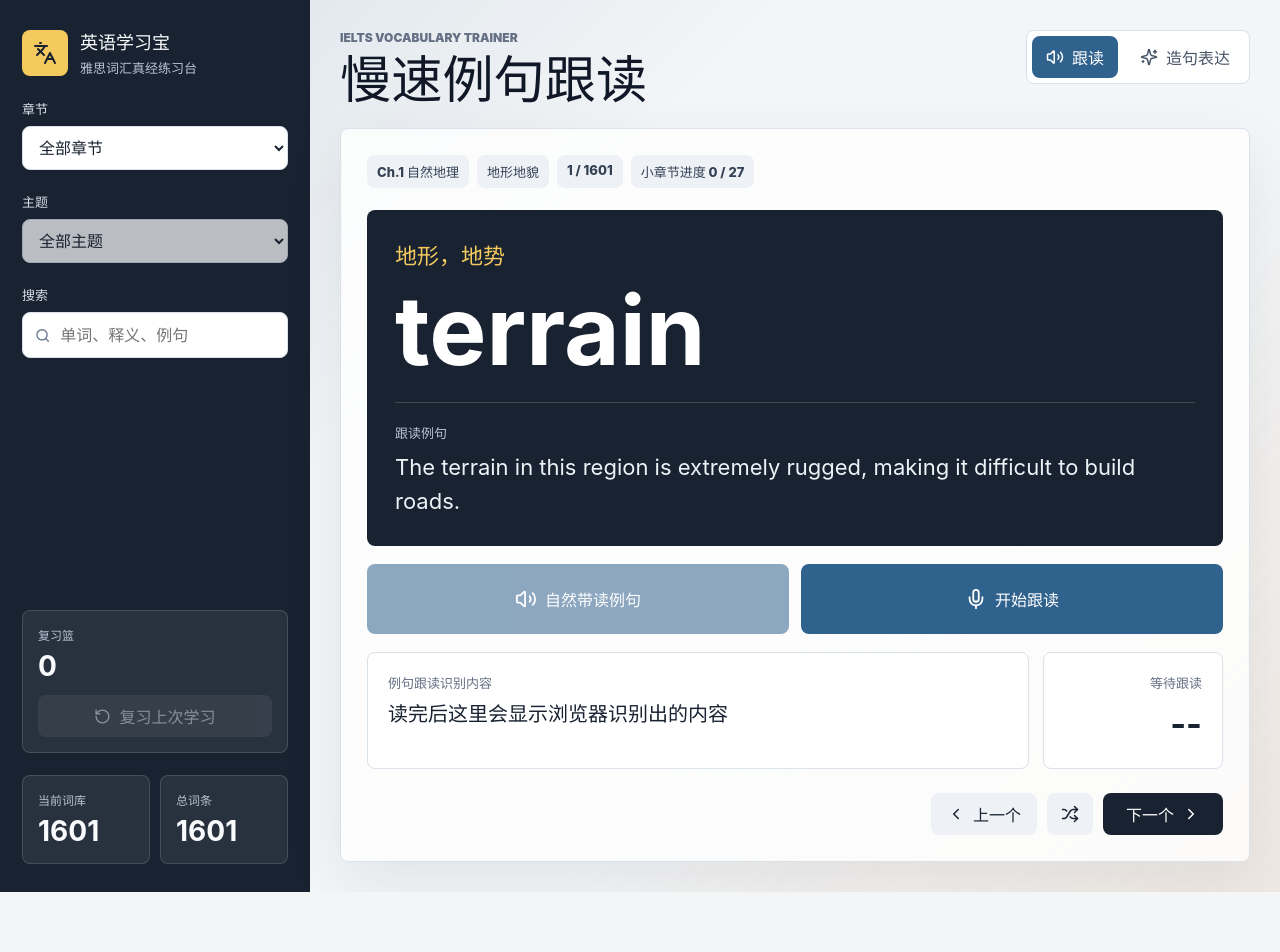
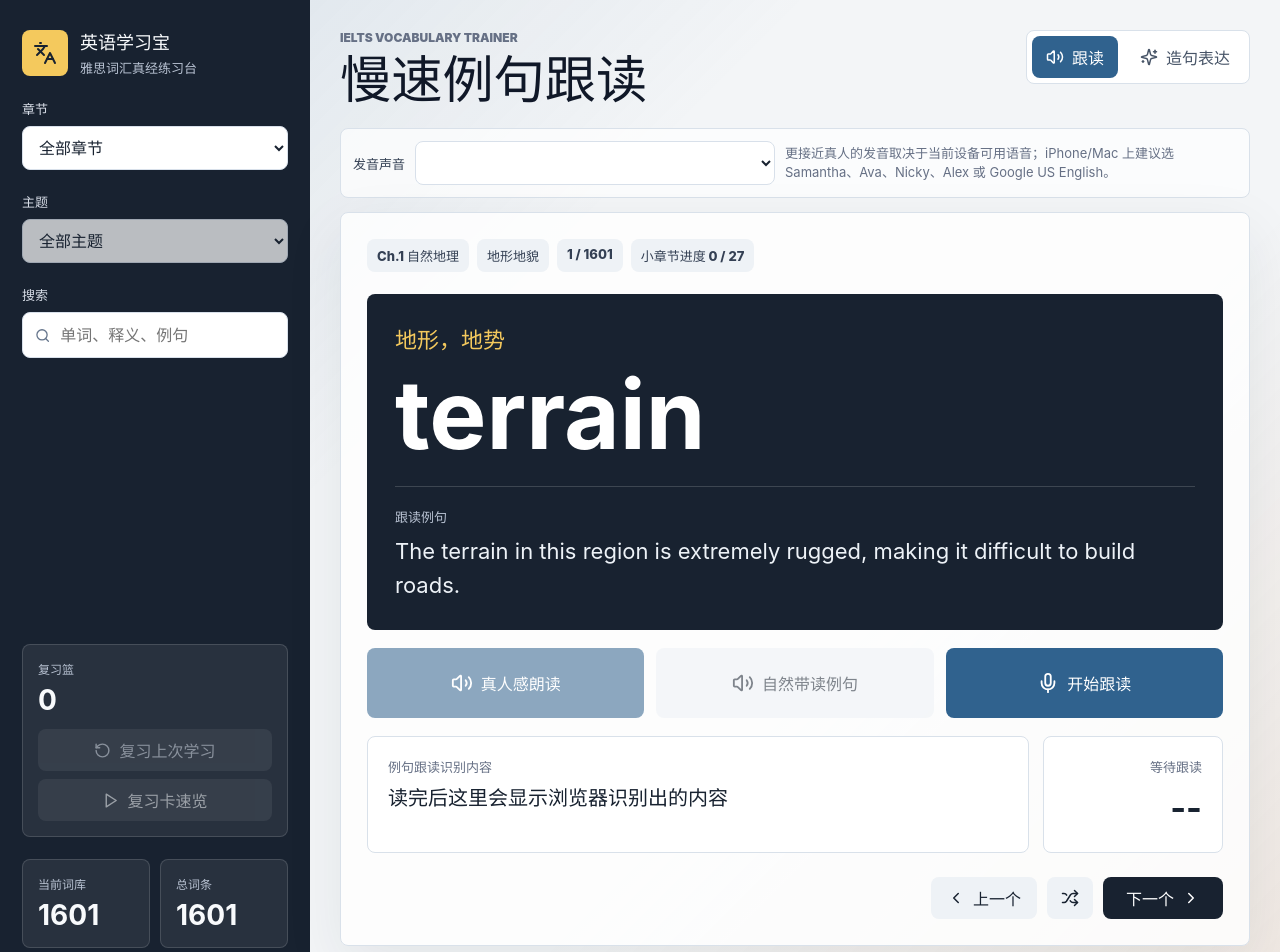
Before and after one commit to johnirving6666sgp/english-bao, a React (Vite) app: page / in a window 1280 px wide. Shown: the top 952 px of the page. Before the commit the page ends 892 px from the top, so only its background shows below. Built offline with nearby package versions, Linux system fonts and the light colour scheme.

Commit message:
Improve speech and review continuity

```diff
--- a/src/main.jsx
+++ b/src/main.jsx
@@ -6,6 +6,7 @@ import {
   Languages,
   Mic,
   MicOff,
+  Play,
   RotateCcw,
   Search,
   Shuffle,
@@ -18,6 +19,8 @@ import './styles.css';
 
 const SpeechRecognition = window.SpeechRecognition || window.webkitSpeechRecognition || null;
 const REVIEW_STORAGE_KEY = 'english-bao-recent-study-v1';
+const PROGRESS_STORAGE_KEY = 'english-bao-last-progress-v1';
+const VOICE_STORAGE_KEY = 'english-bao-voice-v1';
 const MAX_REVIEW_ITEMS = 80;
 
 const normalize = (value) =>
@@ -93,15 +96,33 @@ const saveReviewIds = (ids) => {
   localStorage.setItem(REVIEW_STORAGE_KEY, JSON.stringify(ids.slice(0, MAX_REVIEW_ITEMS)));
 };
 
+const loadProgress = () => {
+  try {
+    return JSON.parse(localStorage.getItem(PROGRESS_STORAGE_KEY) || '{}');
+  } catch {
+    return {};
+  }
+};
+
+const loadVoiceName = () => {
+  try {
+    return localStorage.getItem(VOICE_STORAGE_KEY) || '';
+  } catch {
+    return '';
+  }
+};
+
 function App() {
   const allEntries = useMemo(() => flattenEntries(vocabChapters), []);
-  const [chapterId, setChapterId] = useState('all');
-  const [sectionTitle, setSectionTitle] = useState('all');
-  const [query, setQuery] = useState('');
-  const [mode, setMode] = useState('repeat');
+  const savedProgress = useMemo(() => loadProgress(), []);
+  const [chapterId, setChapterId] = useState(savedProgress.chapterId || 'all');
+  const [sectionTitle, setSectionTitle] = useState(savedProgress.sectionTitle || 'all');
+  const [query, setQuery] = useState(savedProgress.query || '');
+  const [mode, setMode] = useState(savedProgress.mode || 'repeat');
   const [reviewIds, setReviewIds] = useState(loadReviewIds);
   const [reviewActive, setReviewActive] = useState(false);
-  const [index, setIndex] = useState(0);
+  const [reviewCardActive, setReviewCardActive] = useState(false);
+  const [index, setIndex] = useState(savedProgress.index || 0);
   const [englishExpression, setEnglishExpression] = useState('');
   const [submitted, setSubmitted] = useState(false);
   const [spokenText, setSpokenText] = useState('');
@@ -109,6 +130,8 @@ function App() {
   const [speechStatus, setSpeechStatus] = useState('');
   const [listening, setListening] = useState(false);
   const [voiceReady, setVoiceReady] = useState(false);
+  const [voices, setVoices] = useState([]);
+  const [selectedVoiceName, setSelectedVoiceName] = useState(loadVoiceName);
   const [scores, setScores] = useState({});
   const [sectionResult, setSectionResult] = useState(null);
   const recognitionRef = useRef(null);
@@ -119,8 +142,8 @@ function App() {
 
   const filteredEntries = useMemo(() => {
     if (reviewActive) {
-      const reviewSet = new Set(reviewIds);
-      const reviewEntries = allEntries.filter((entry) => reviewSet.has(entry.id));
+      const entryMap = new Map(allEntries.map((entry) => [entry.id, entry]));
+      const reviewEntries = reviewIds.map((id) => entryMap.get(id)).filter(Boolean);
       return reviewEntries.length ? reviewEntries : allEntries;
     }
 
@@ -149,17 +172,46 @@ function App() {
   const expressionScore = scoreExpression(englishExpression, current.term);
 
   useEffect(() => {
-    setIndex(0);
+    setIndex((value) => Math.min(value, Math.max(filteredEntries.length - 1, 0)));
+  }, [filteredEntries.length]);
+
+  useEffect(() => {
     resetCardState();
     setSectionResult(null);
-  }, [chapterId, sectionTitle, query, mode, reviewActive]);
+  }, [chapterId, sectionTitle, query, mode, reviewActive, reviewCardActive]);
 
   useEffect(() => {
-    const syncVoices = () => setVoiceReady(window.speechSynthesis.getVoices().length > 0);
+    const syncVoices = () => {
+      const nextVoices = window.speechSynthesis.getVoices().filter((voice) => voice.lang.startsWith('en'));
+      setVoices(nextVoices);
+      setVoiceReady(nextVoices.length > 0);
+      if (!selectedVoiceName && nextVoices.length) {
+        setSelectedVoiceName(pickEnglishVoice(nextVoices)?.name || nextVoices[0].name);
+      }
+    };
     syncVoices();
     window.speechSynthesis.addEventListener('voiceschanged', syncVoices);
     return () => window.speechSynthesis.removeEventListener('voiceschanged', syncVoices);
-  }, []);
+  }, [selectedVoiceName]);
+
+  useEffect(() => {
+    if (!selectedVoiceName) return;
+    localStorage.setItem(VOICE_STORAGE_KEY, selectedVoiceName);
+  }, [selectedVoiceName]);
+
+  useEffect(() => {
+    if (reviewActive) return;
+    localStorage.setItem(
+      PROGRESS_STORAGE_KEY,
+      JSON.stringify({
+        chapterId,
+        sectionTitle,
+        query,
+        mode,
+        index
+      })
+    );
+  }, [chapterId, index, mode, query, reviewActive, sectionTitle]);
 
   function resetCardState() {
     setEnglishExpression('');
@@ -185,6 +237,11 @@ function App() {
     voices.find((voice) => voice.lang.startsWith('en')) ||
     null;
 
+  const activeVoice = () => {
+    const browserVoices = voices.length ? voices : window.speechSynthesis.getVoices();
+    return browserVoices.find((voice) => voice.name === selectedVoiceName) || pickEnglishVoice(browserVoices);
+  };
+
   const splitForClearSpeech = (text) => {
     const chunks = text
       .replace(/\s+/g, ' ')
@@ -208,10 +265,11 @@ function App() {
     const config = typeof options === 'number' ? { rate: options } : options;
     const modeName = config.mode ?? 'guided';
     window.speechSynthesis.cancel();
-    const voices = window.speechSynthesis.getVoices();
-    const voice = pickEnglishVoice(voices);
+    const voice = activeVoice();
     const chunks =
-      modeName === 'guided'
+      modeName === 'human'
+        ? [{ text, rate: config.rate ?? 0.82, pitch: 1, pause: 0 }]
+        : modeName === 'guided'
         ? [
             { text, rate: 0.72, pitch: 1, pause: 760 },
             ...splitForClearSpeech(text).map((chunk, chunkIndex) => ({
@@ -359,6 +417,7 @@ function App() {
   const startReview = () => {
     if (!reviewIds.length) return;
     setReviewActive(true);
+    setReviewCardActive(false);
     setQuery('');
     setIndex(0);
     resetCardState();
@@ -367,6 +426,18 @@ function App() {
 
   const stopReview = () => {
     setReviewActive(false);
+    setReviewCardActive(false);
+    setIndex(0);
+    resetCardState();
+    setSectionResult(null);
+  };
+
+  const startReviewCards = () => {
+    if (!reviewIds.length) return;
+    setReviewActive(true);
+    setReviewCardActive(true);
+    setQuery('');
+    setMode('repeat');
     setIndex(0);
     resetCardState();
     setSectionResult(null);
@@ -394,6 +465,7 @@ function App() {
             onChange={(event) => {
               setChapterId(event.target.value);
               setSectionTitle('all');
+              setIndex(0);
             }}
           >
             <option value="all">全部章节</option>
@@ -410,7 +482,10 @@ function App() {
           <select
             id="section"
             value={sectionTitle}
-            onChange={(event) => setSectionTitle(event.target.value)}
+            onChange={(event) => {
+              setSectionTitle(event.target.value);
+              setIndex(0);
+            }}
             disabled={!selectedChapter || reviewActive}
           >
             <option value="all">全部主题</option>
@@ -431,7 +506,10 @@ function App() {
               value={query}
               placeholder="单词、释义、例句"
               disabled={reviewActive}
-              onChange={(event) => setQuery(event.target.value)}
+              onChange={(event) => {
+                setQuery(event.target.value);
+                setIndex(0);
+              }}
             />
           </div>
         </div>
@@ -447,10 +525,16 @@ function App() {
               返回词库
             </button>
           ) : (
-            <button className="review-button" onClick={startReview} disabled={!reviewIds.length}>
-              <RotateCcw size={17} />
-              复习上次学习
-            </button>
+            <div className="review-actions">
+              <button className="review-button" onClick={startReview} disabled={!reviewIds.length}>
+                <RotateCcw size={17} />
+                复习上次学习
+              </button>
+              <button className="review-button quiet" onClick={startReviewCards} disabled={!reviewIds.length}>
+                <Play size={17} />
+                复习卡速览
+              </button>
+            </div>
           )}
         </section>
 
@@ -470,21 +554,47 @@ function App() {
         <header className="topbar">
           <div>
             <p className="eyebrow">
-              {reviewActive ? 'Review Mode' : 'IELTS Vocabulary Trainer'}
+              {reviewCardActive ? 'Review Cards' : reviewActive ? 'Review Mode' : 'IELTS Vocabulary Trainer'}
             </p>
-            <h1>{mode === 'repeat' ? '慢速例句跟读' : '看中文例句，复写英文表达'}</h1>
+            <h1>
+              {reviewCardActive ? '复习卡速览' : mode === 'repeat' ? '慢速例句跟读' : '看中文例句，复写英文表达'}
+            </h1>
           </div>
           <div className="mode-tabs" role="tablist" aria-label="练习模式">
-            <button className={mode === 'repeat' ? 'active' : ''} onClick={() => setMode('repeat')}>
+            <button
+              className={mode === 'repeat' ? 'active' : ''}
+              onClick={() => {
+                setReviewCardActive(false);
+                setMode('repeat');
+              }}
+            >
               <Volume2 size={18} />
               跟读
             </button>
-            <button className={mode === 'recall' ? 'active' : ''} onClick={() => setMode('recall')}>
+            <button
+              className={mode === 'recall' ? 'active' : ''}
+              onClick={() => {
+                setReviewCardActive(false);
+                setMode('recall');
+              }}
+            >
               <Sparkles size={18} />
               造句表达
             </button>
           </div>
         </header>
+
+        <section className="voice-panel">
+          <label htmlFor="voice">发音声音</label>
+          <select id="voice" value={selectedVoiceName} onChange={(event) => setSelectedVoiceName(event.target.value)}>
+            {voices.map((voice) => (
+              <option key={`${voice.name}-${voice.lang}`} value={voice.name}>
+                {voice.name} · {voice.lang}
+              </option>
+            ))}
+          </select>
+          <span>更接近真人的发音取决于当前设备可用语音；iPhone/Mac 上建议选 Samantha、Ava、Nicky、Alex 或 Google US English。</span>
+        </section>
 
         <section className="practice-card">
           {sectionResult && <SectionResult result={sectionResult} onClose={() => setSectionResult(null)} />}
@@ -500,7 +610,16 @@ function App() {
             </span>
           </div>
 
-          {mode === 'repeat' ? (
+          {reviewCardActive ? (
+            <ReviewFlashcard
+              current={current}
+              index={index}
+              total={filteredEntries.length}
+              moveTo={moveTo}
+              rememberStudy={rememberStudy}
+              speak={speak}
+            />
+          ) : mode === 'repeat' ? (
             <RepeatPractice
               current={current}
               listening={listening}
@@ -569,7 +688,11 @@ function RepeatPractice({
       </div>
 
       <div className="repeat-controls">
-        <button className="listen-button selected" onClick={() => speak(current.example, { mode: 'guided' })} disabled={!voiceReady}>
+        <button className="listen-button selected" onClick={() => speak(current.example, { mode: 'human' })} disabled={!voiceReady}>
+          <Volume2 size={22} />
+          真人感朗读
+        </button>
+        <button className="listen-button" onClick={() => speak(current.example, { mode: 'guided' })} disabled={!voiceReady}>
           <Volume2 size={22} />
           自然带读例句
         </button>
@@ -590,6 +713,57 @@ function RepeatPractice({
           <span>{scoreLabel}</span>
           <strong>{speechScore === null ? '--' : `${speechScore}%`}</strong>
         </div>
+      </div>
+    </div>
+  );
+}
+
+function ReviewFlashcard({ current, index, total, moveTo, rememberStudy, speak }) {
+  const [revealed, setRevealed] = useState(false);
+
+  useEffect(() => {
+    setRevealed(false);
+  }, [current.id]);
+
+  const next = () => {
+    rememberStudy(current);
+    moveTo(index + 1);
+  };
+
+  return (
+    <div className="review-card">
+      <div className="review-card-head">
+        <span>
+          {index + 1} / {total}
+        </span>
+        <strong>{current.term}</strong>
+        <p>{current.meaning}</p>
+      </div>
+
+      <div className="review-card-body">
+        <span>中文例句</span>
+        <p>{getChineseExample(current)}</p>
+      </div>
+
+      {revealed && (
+        <div className="review-card-answer">
+          <span>原例句</span>
+          <p>{current.example}</p>
+          <button className="secondary-button" onClick={() => speak(current.example, { mode: 'human' })}>
+            <Volume2 size={18} />
+            真人感朗读
+          </button>
+        </div>
+      )}
+
+      <div className="review-card-actions">
+        <button className="secondary-button" onClick={() => setRevealed((value) => !value)}>
+          {revealed ? '隐藏原例句' : '显示原例句'}
+        </button>
+        <button className="primary-button" onClick={next}>
+          下一个
+          <ChevronRight size={18} />
+        </button>
       </div>
     </div>
   );
--- a/src/styles.css
+++ b/src/styles.css
@@ -191,6 +191,16 @@ input:disabled {
   background: rgba(255, 255, 255, 0.12);
 }
 
+.review-actions {
+  display: grid;
+  gap: 8px;
+}
+
+.review-button.quiet {
+  color: #f8fafc;
+  background: rgba(255, 255, 255, 0.12);
+}
+
 .review-box span,
 .stats span {
   color: #b8c2d2;
@@ -273,6 +283,30 @@ h1 {
 .mode-tabs button.active {
   color: #ffffff;
   background: #30628e;
+}
+
+.voice-panel {
+  display: grid;
+  grid-template-columns: auto minmax(180px, 360px) minmax(0, 1fr);
+  align-items: center;
+  gap: 10px;
+  margin-bottom: 14px;
+  padding: 12px;
+  border: 1px solid #d9e1ea;
+  border-radius: 8px;
+  background: rgba(255, 255, 255, 0.72);
+}
+
+.voice-panel label {
+  color: #344054;
+  font-size: 13px;
+  font-weight: 900;
+}
+
+.voice-panel span {
+  color: #667085;
+  font-size: 13px;
+  line-height: 1.45;
 }
 
 .practice-card {
@@ -396,7 +430,7 @@ h1 {
 
 .repeat-controls {
   display: grid;
-  grid-template-columns: repeat(2, minmax(0, 1fr));
+  grid-template-columns: repeat(3, minmax(0, 1fr));
   gap: 12px;
 }
 
@@ -554,13 +588,86 @@ textarea[readonly] {
   margin-top: 24px;
 }
 
+.review-card {
+  display: grid;
+  gap: 16px;
+}
+
+.review-card-head,
+.review-card-body,
+.review-card-answer {
+  padding: 22px;
+  border-radius: 8px;
+}
+
+.review-card-head {
+  color: #ffffff;
+  background: #182230;
+}
+
+.review-card-head span,
+.review-card-body span,
+.review-card-answer span {
+  display: block;
+  margin-bottom: 8px;
+  color: #667085;
+  font-size: 13px;
+  font-weight: 900;
+}
+
+.review-card-head span {
+  color: #b8c2d2;
+}
+
+.review-card-head strong {
+  display: block;
+  color: #f4c95d;
+  font-size: clamp(42px, 7vw, 76px);
+  line-height: 1;
+  overflow-wrap: anywhere;
+}
+
+.review-card-head p {
+  margin: 12px 0 0;
+  color: #edf2f7;
+  font-size: 20px;
+  font-weight: 850;
+}
+
+.review-card-body,
+.review-card-answer {
+  border: 1px solid #d9e1ea;
+  background: #ffffff;
+}
+
+.review-card-body p,
+.review-card-answer p {
+  margin-bottom: 0;
+  color: #182230;
+  font-size: 20px;
+  line-height: 1.55;
+  overflow-wrap: anywhere;
+}
+
+.review-card-answer {
+  display: grid;
+  gap: 12px;
+}
+
+.review-card-actions {
+  display: flex;
+  justify-content: flex-end;
+  gap: 10px;
+}
+
 @media (max-width: 980px) {
   .app-shell {
     grid-template-columns: 1fr;
   }
 
   .topbar,
-  .result-panel {
+  .result-panel,
+  .voice-panel {
     display: grid;
     grid-template-columns: 1fr;
   }
@@ -616,7 +723,8 @@ textarea[readonly] {
   .primary-button,
   .secondary-button,
   .listen-button,
-  .record-button {
+  .record-button,
+  .review-card-actions button {
     white-space: normal;
     text-align: center;
   }
@@ -634,6 +742,10 @@ textarea[readonly] {
     grid-template-columns: 1fr 46px 1fr;
   }
 
+  .review-card-actions {
+    display: grid;
+  }
+
   .section-result,
   .form-actions {
     display: grid;
```
